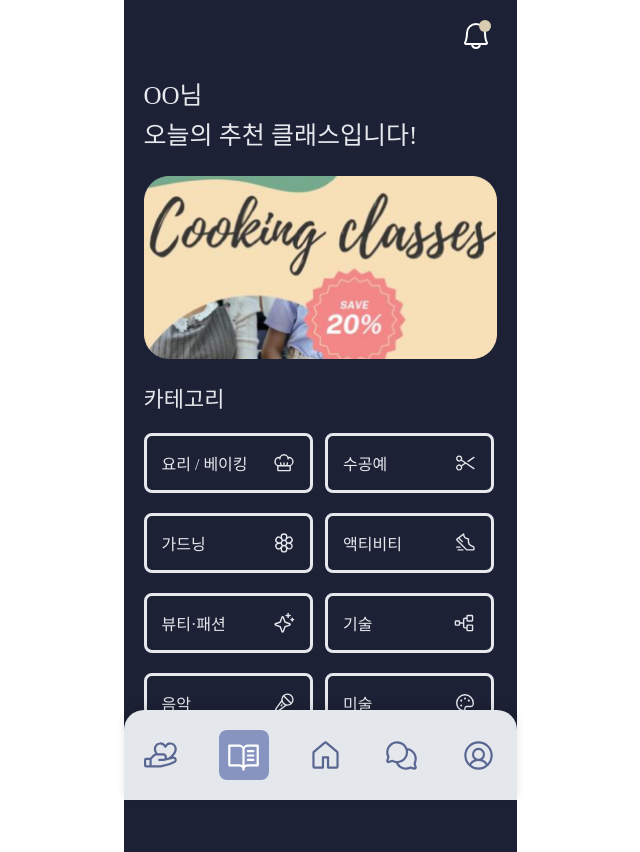
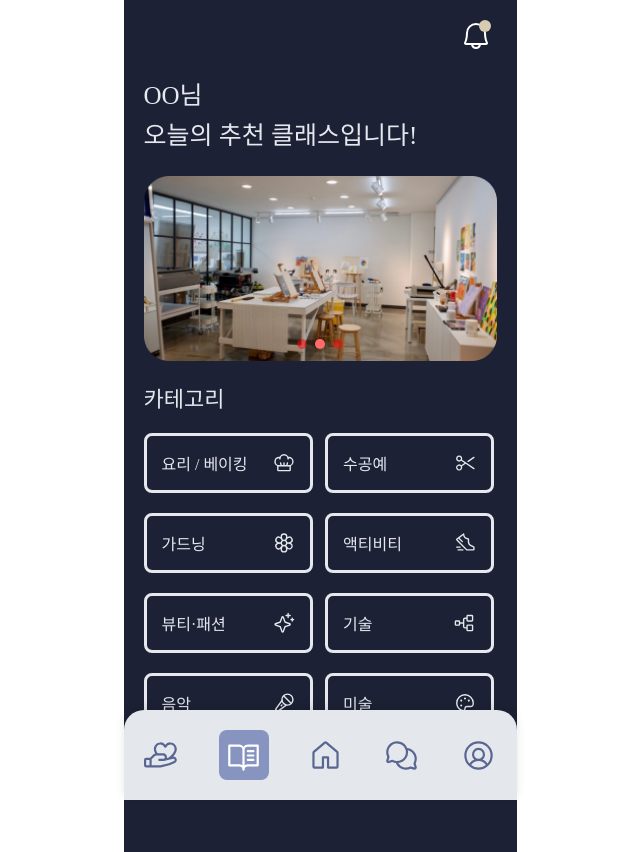
Before and after one commit to 2024-Line4Hackathon-Team17/FE, a React (Create React App) app: page /onedayclass in a window 1280 px wide. Shown: the whole page, without its empty margins (320-960 px from the left). Built offline with nearby package versions, Linux system fonts and the light colour scheme; a web font is replaced by a local one.

Commit message:
Fix: 로딩 페이지 시간 단축, 카테고리 통일, 스와이퍼 작동 안됨 해결 로딩페이지 시간 2초에서 1.5초로 단축, 카테고리 통일 안되는 오류 해결, 스와이퍼 작동안하는 오류 해결 완료

```diff
--- a/src/App.js
+++ b/src/App.js
@@ -30,7 +30,7 @@ function App() {
     const [isLoggedIn, setIsLoggedIn] = useState(false);
 
     useEffect(() => {
-        const timer = setTimeout(() => setIsLoading(false), 2000);
+        const timer = setTimeout(() => setIsLoading(false), 1500);
         return () => clearTimeout(timer);
     }, []);
 
--- a/src/pages/Onedayclass/OnedayClassHome.jsx
+++ b/src/pages/Onedayclass/OnedayClassHome.jsx
@@ -1,6 +1,7 @@
 // OnedayClassHome.jsx
 import React from 'react';
 import { Swiper, SwiperSlide } from 'swiper/react';
+import { Pagination, Autoplay } from "swiper/modules";
 import 'swiper/css';
 import '../../styles/section/OnedayClass/OnedayClassHome.scss';
 import 'swiper/css/pagination'; // 페이지네이션 스타일 추가
@@ -26,11 +27,17 @@ function OnedayClassHome() {
             <div className="oneday-class-home-content">
                 <h2>OO님<br /> 오늘의 추천 클래스입니다!</h2>
                 <Swiper
+                    modules={[Pagination, Autoplay]}
                     spaceBetween={10}
                     slidesPerView={1}
+                    loop={true}
                     pagination={{
                         clickable: true,
                         type: 'bullets', // 원형 페이지네이션 설정
+                    }}
+                    autoplay={{
+                        delay: 3000,
+                        disableOnInteraction: false,
                     }}
                     className="swiper-container"
                 >
@@ -74,7 +81,7 @@ function OnedayClassHome() {
 
                             뷰티·패션 <PiSparkle className="icon outlined" />
                         </div>
-                        <div className="category-item"  onClick={() => handleCategoryClick('기술')} style={{ cursor: 'pointer' }}>
+                        <div className="category-item" onClick={() => handleCategoryClick('기술')} style={{ cursor: 'pointer' }}>
 
                             기술 <PiTreeStructure className="icon outlined" />
                         </div>
--- a/src/pages/Onedayclass/OnedayClass_category.jsx
+++ b/src/pages/Onedayclass/OnedayClass_category.jsx
@@ -36,7 +36,7 @@ function OnedayClass_category() {
                 <div className="filter">
                     <select className="filter-select" value={category} onChange={handleCategoryChange}>
                         <option value="미술">미술</option>
-                        <option value="요리">요리 / 베이킹</option>
+                        <option value="요리 / 베이킹">요리 / 베이킹</option>
                         <option value="음악">음악</option>
                         <option value="가드닝">가드닝</option>
                         <option value="수공예">수공예</option>
--- a/src/styles/section/OnedayClass/OnedayClass_category.scss
+++ b/src/styles/section/OnedayClass/OnedayClass_category.scss
@@ -1,14 +1,15 @@
 // OnedayClass_category.scss
 
 .oneday-class-category {
-    background-color: #1C2135;
-    color: #ffffff;
+  background-color: #1C2135;
+  color: #ffffff;
 
-    width: 100%;
-    overflow-y: auto;
-  .oneday-class-category-content{
+  width: 100%;
+  overflow-y: auto;
+
+  .oneday-class-category-content {
     padding: 20px;
-    min-height: 1000px;  // 화면 높이에 따라 최소 높이 설정
+    min-height: 1000px; // 화면 높이에 따라 최소 높이 설정
 
 
     h2 {
@@ -20,7 +21,7 @@
     .filter {
       display: flex;
       align-items: center;
-      justify-content:left;
+      justify-content: left;
       gap: 10px;
       margin-bottom: 20px;
 
@@ -33,6 +34,9 @@
         width: 169px;
         height: 66px;
         font-size: 16px;
+        appearance: auto;
+        -webkit-appearance: auto;
+        -moz-appearance: auto;
       }
 
       .filter-button {
```
